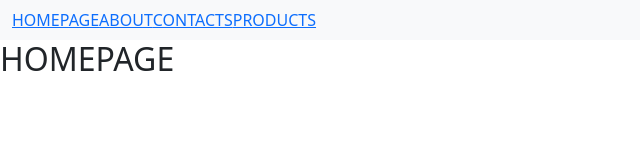
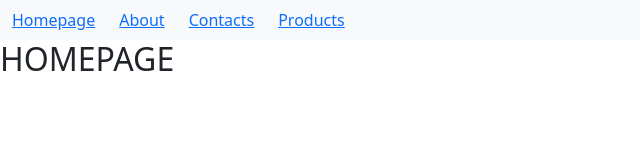
Before and after one commit to GaetanoNicotra/react-router, a React (Vite) app: page / in a window 1280 px wide. Shown: the top 160 px of the page, without its empty margins (0-640 px from the left). Built offline with nearby package versions, Linux system fonts and the light colour scheme.

Commit message:
[UPD] generazione dei link della navbar tramite l'utilizzo dle map

```diff
--- a/src/components/Navbar.jsx
+++ b/src/components/Navbar.jsx
@@ -1,23 +1,34 @@
 import React from 'react'
 import { NavLink } from 'react-router-dom'
+
+const links = [
+    { path: '/', label: "Homepage" },
+    { path: '/about', label: "About" },
+    { path: '/contacts', label: "Contacts" },
+    { path: '/products', label: "Products" }
+
+]
+
 const Navbar = () => {
+
     return (
         <nav className="navbar navbar-expand-lg bg-body-tertiary">
             <div className="container-fluid">
                 <div className="collapse navbar-collapse" id="navbarNavDropdown">
-                    <ul className="navbar-nav">
-                        <li className="nav-item">
-                            <NavLink to='/'>HOMEPAGE</NavLink>
-                        </li>
-                        <li className="nav-item">
+                    <ul className="navbar-nav ">
+                        {links.map((link, index) => {
+                            return <li key={index} className="nav-item me-4"> <NavLink to={link.path}>{link.label}</NavLink></li>
+                        })}
+
+                        {/* <li className="nav-item me-4">
                             <NavLink to='/about'>ABOUT</NavLink>
                         </li>
-                        <li className="nav-item">
+                        <li className="nav-item me-4">
                             <NavLink to='/contacts'>CONTACTS</NavLink>
                         </li>
-                        <li className="nav-item">
+                        <li className="nav-item me-4">
                             <NavLink to='/products'>PRODUCTS</NavLink>
-                        </li>
+                        </li> */}
                     </ul>
                 </div>
             </div>
```
